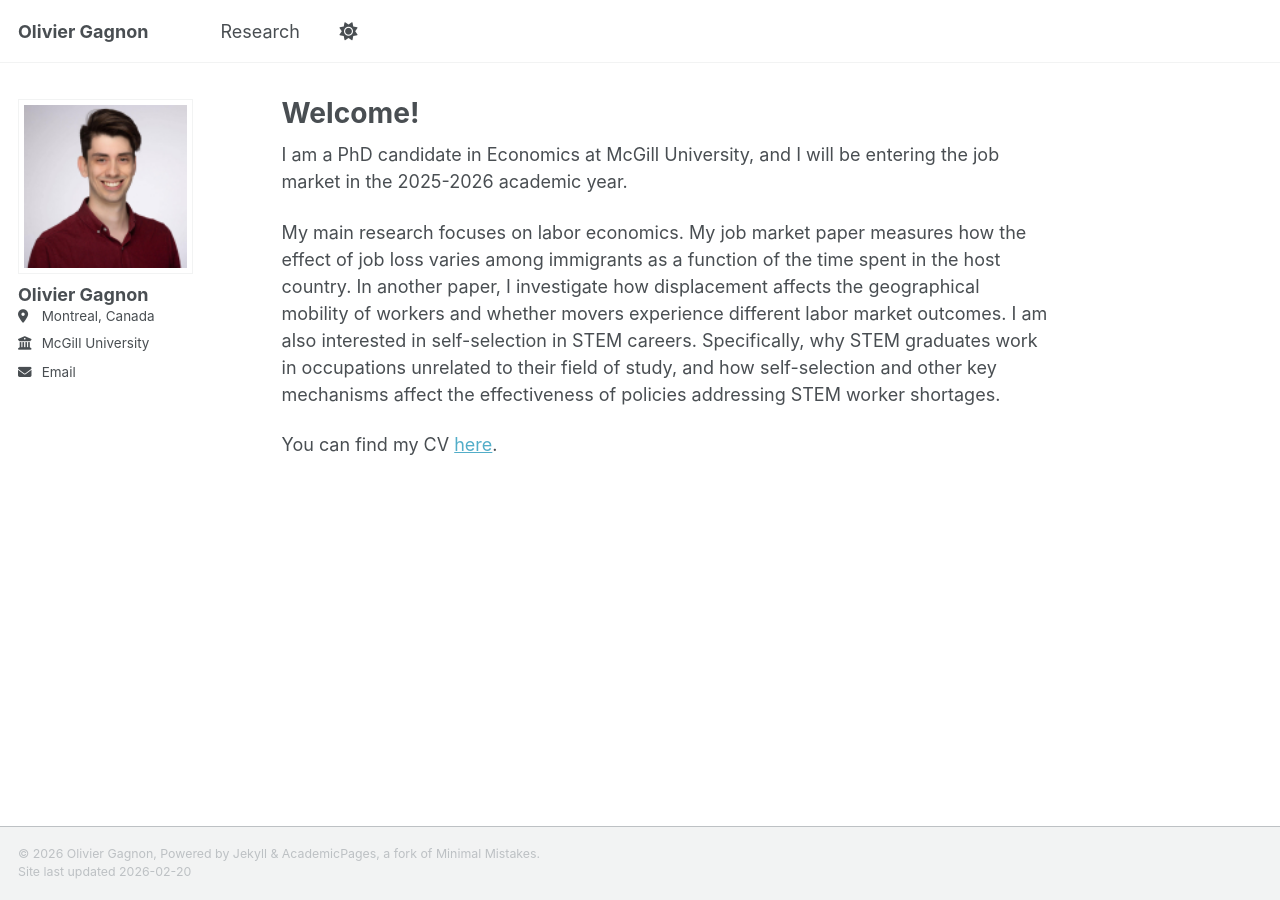
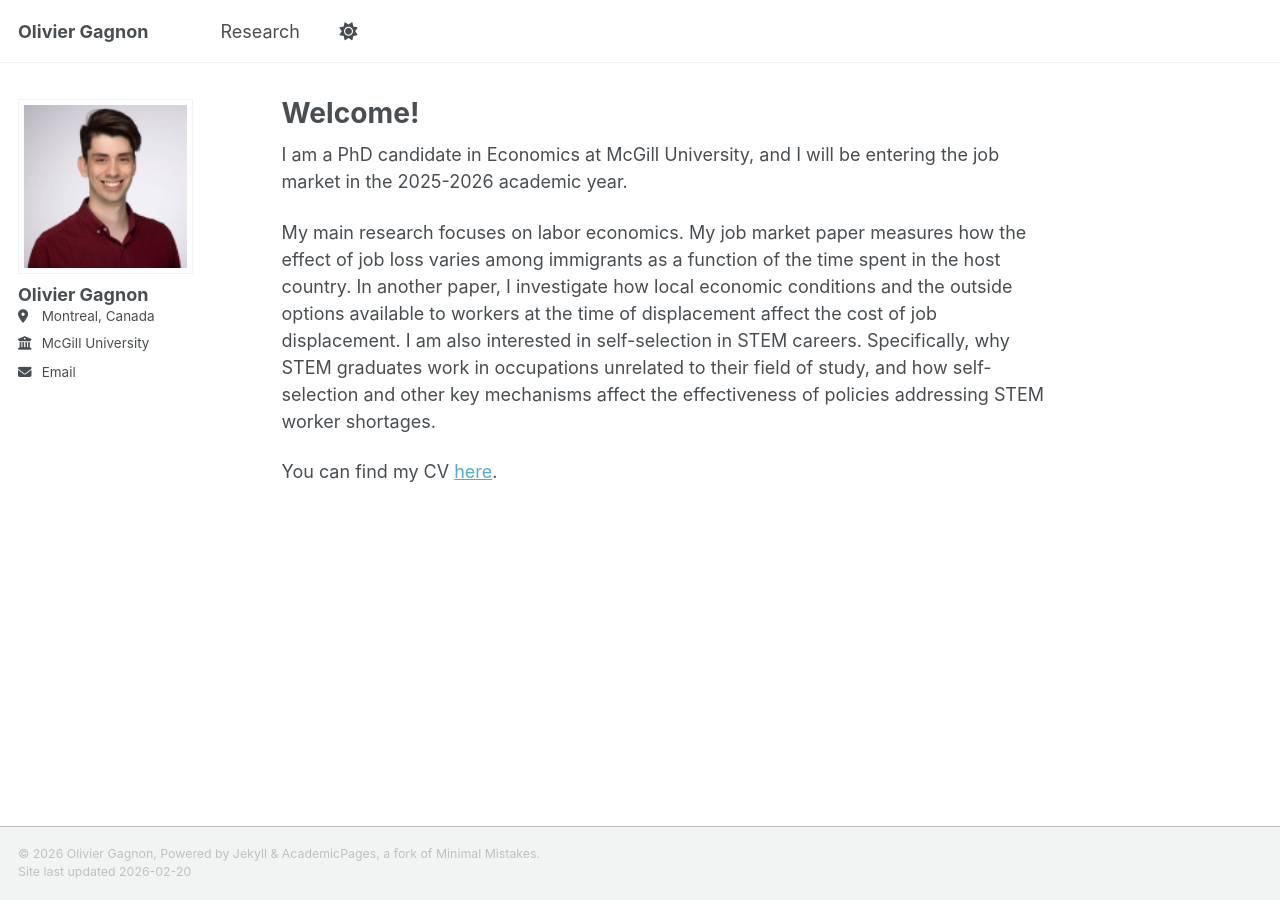
Before and after one commit to Olivier-Gagnon/Olivier-Gagnon.github.io, a Jekyll site: the page built from _pages/about.md, in a window 1280 px wide. Built offline with Jekyll 4.4.1, drawn with Linux system fonts in a browser that asks for light colours; a script that is not in the unit is left out.

Commit message:
update cv and associated info

```diff
--- a/_pages/about.md
+++ b/_pages/about.md
@@ -9,6 +9,6 @@ redirect_from:
 
 I am a PhD candidate in Economics at McGill University, and I will be entering the job market in the 2025-2026 academic year.
 
-My main research focuses on labor economics. My job market paper measures how the effect of job loss varies among immigrants as a function of the time spent in the host country. In another paper, I investigate how displacement affects the geographical mobility of workers and whether movers experience different labor market outcomes. I am also interested in self-selection in STEM careers. Specifically, why STEM graduates work in occupations unrelated to their field of study, and how self-selection and other key mechanisms affect the effectiveness of policies addressing STEM worker shortages.
+My main research focuses on labor economics. My job market paper measures how the effect of job loss varies among immigrants as a function of the time spent in the host country. In another paper, I investigate how local economic conditions and the outside options available to workers at the time of displacement affect the cost of job displacement. I am also interested in self-selection in STEM careers. Specifically, why STEM graduates work in occupations unrelated to their field of study, and how self-selection and other key mechanisms affect the effectiveness of policies addressing STEM worker shortages.
 
 You can find my CV [here](files/cv_og_2.pdf).
```
Also changed, not shown: _pages/research.md (+1 -1 lines), 1 other file.
